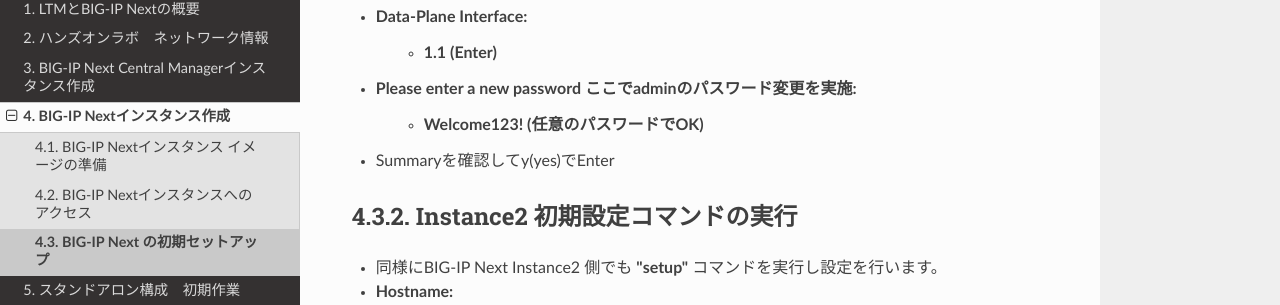
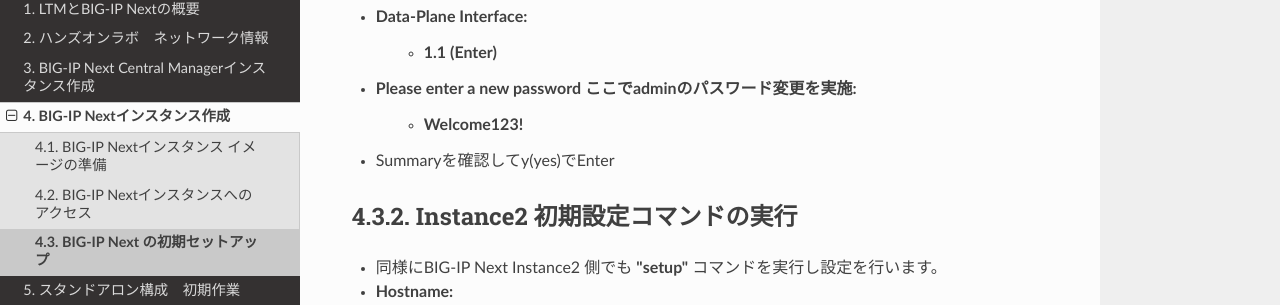
Before and after one commit to BeF5/f5j-easy-setup-next-ltm, a Sphinx documentation site: the page built from docs/content04/module03/module03.rst, in a window 1280 px wide and 1400 px high, scrolled down 1806 px. Shown: the part 143-448 px from the top of the window. Built offline with Sphinx 7.4.7 and the Read the Docs theme 2.0.0, drawn with Linux system fonts in a browser that asks for light colours; some of the changed text lies outside the part shown.

Commit message:
Update module03.rst

```diff
--- a/docs/content04/module03/module03.rst
+++ b/docs/content04/module03/module03.rst
@@ -41,7 +41,7 @@ Instance1 初期設定コマンドの実行
 - Data-Plane Interface:
    - **1.1 (Enter)**
 - Please enter a new password ここでadminのパスワード変更を実施:
-   - **Welcome123! (任意のパスワードでOK)**
+   - **Welcome123!**
 - Summaryを確認してy(yes)でEnter
 
 
@@ -82,5 +82,5 @@ Instance2 初期設定コマンドの実行
 - Data-Plane Interface:
    - **1.1 (Enter)**
 - Please enter a new password ここでadminのパスワード変更を実施:
-   - **Welcome123! (任意のパスワードでOK)**
+   - **Welcome123!**
 - Summaryを確認してy(yes)でEnter
```
